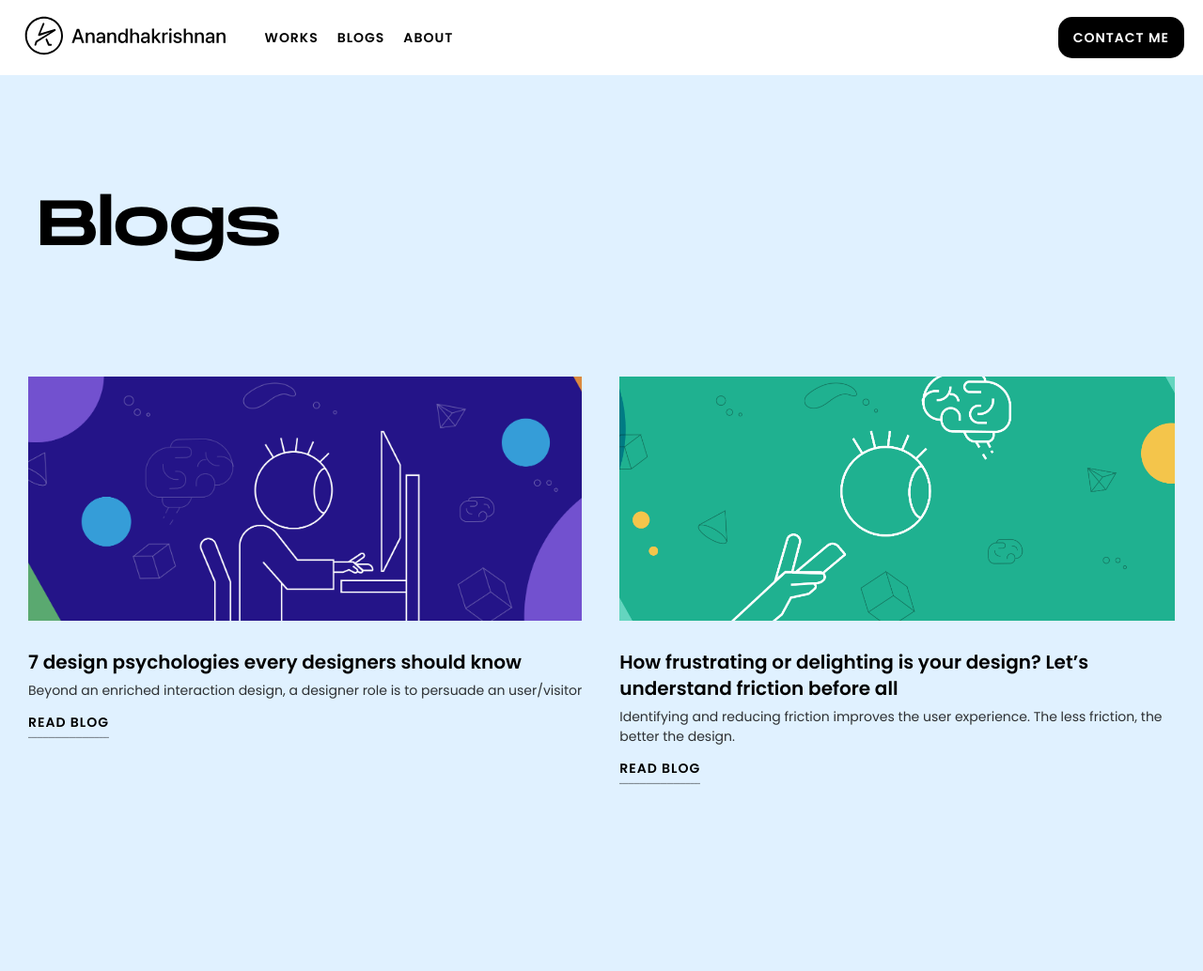
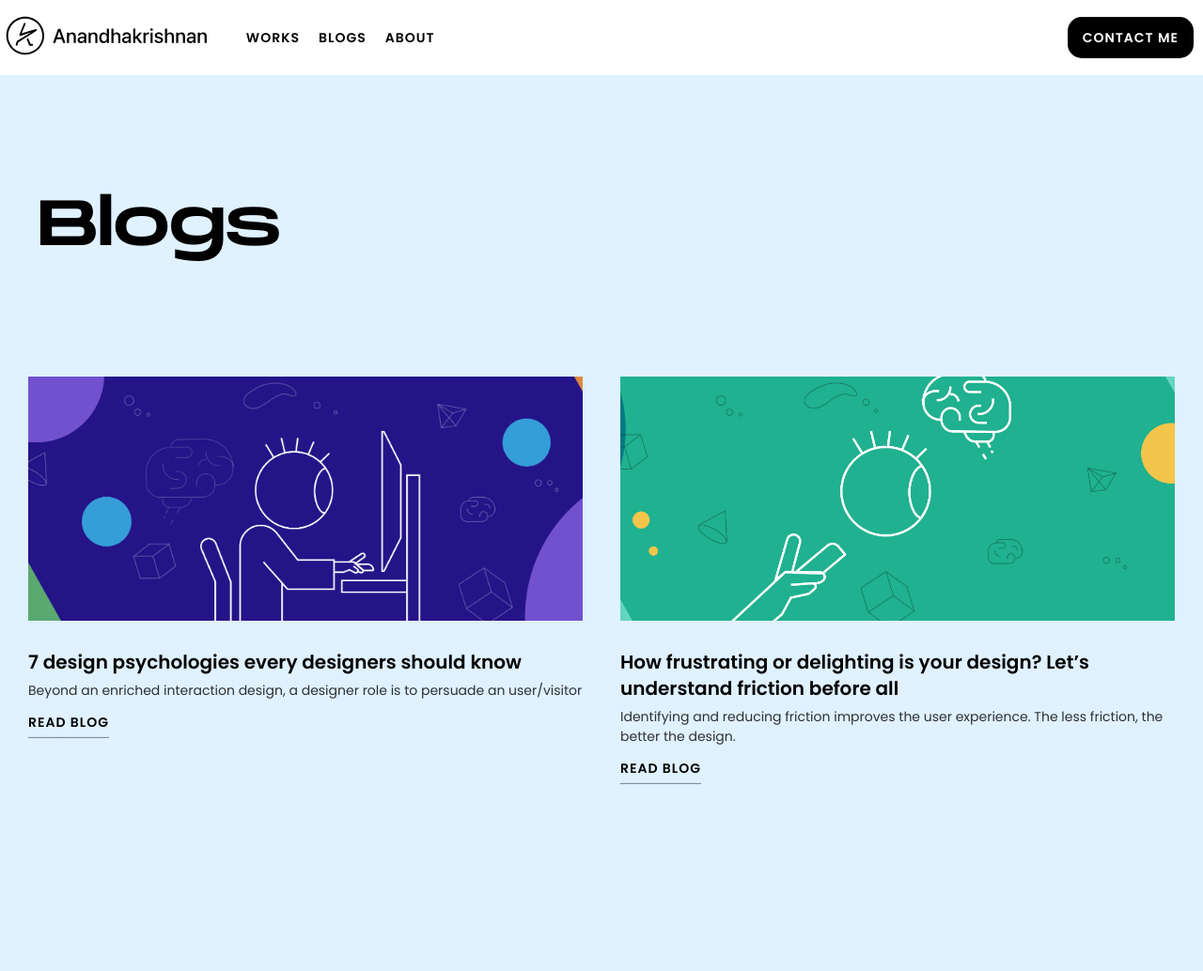
Before and after one commit to KrishnaAnandh/Kribbler.design, a PHP site: page /blogs.html in a window 1280 px wide. Shown: the top 1034 px of the page at 94% size. Run offline with PHP 8.4, Linux system fonts and the light colour scheme; some libraries are stand-ins or nearby versions; some web fonts are replaced.

Commit message:
header padding fixes

```diff
--- a/css/style.css
+++ b/css/style.css
@@ -207,7 +207,7 @@ body.scroll-stopped {
   z-index: 9999;
   width: 100%;
   background: #fff;
-  padding: 10px 20px;
+  padding: 10px 0;
   -webkit-transform: translateY(-100%);
           transform: translateY(-100%);
   -webkit-transition: all 0.4s cubic-bezier(0.21, 0.05, 0, 1.01);
@@ -262,7 +262,6 @@ body.scroll-stopped {
 @media screen and (max-width: 760px) {
   .header .header-container .header-logo {
     width: 200px;
-    padding: 8px 0;
   }
 }
 
@@ -403,6 +402,7 @@ body.scroll-stopped {
 
 .header .header-container .header-menu .header-cta {
   padding: 10px 16px;
+  margin-right: 10px;
 }
 
 .header.show {
@@ -1218,8 +1218,8 @@ body.scroll-stopped {
   display: -ms-grid;
   display: grid;
   grid-gap: 40px;
-  -ms-grid-columns: auto auto;
-      grid-template-columns: auto auto;
+  -ms-grid-columns: 1fr 1fr;
+      grid-template-columns: 1fr 1fr;
 }
 
 @media screen and (max-width: 480px) {
--- a/css/style.scss
+++ b/css/style.scss
@@ -181,7 +181,7 @@ body.scroll-stopped{
     z-index: 9999;
     width: 100%;
     background: #fff;
-    padding: 10px 20px;
+    padding: 10px 0;
     transform: translateY(-100%);
     // visibility: visible;
     transition: all .4s cubic-bezier(0.21, 0.05, 0, 1.01);
@@ -216,7 +216,7 @@ body.scroll-stopped{
             z-index: 2;
             @media screen and (max-width:760px){
                 width: 200px;
-                padding: 8px 0;
+                // padding: 8px 0;
             }
             img{
                 width: 100%;
@@ -303,6 +303,7 @@ body.scroll-stopped{
             }
             .header-cta{
                 padding: 10px 16px;
+                margin-right: 10px;
             }
         }
 
@@ -938,7 +939,7 @@ body.scroll-stopped{
         .blogs-list{
             display: grid;
             grid-gap: 40px;
-            grid-template-columns: auto auto;
+            grid-template-columns: 1fr 1fr;
             // grid-template-columns: 50% calc(50% - 40px);
             // grid-template-areas:
             //     'featured blog1'
```
Also changed, not shown: 1 other file.
